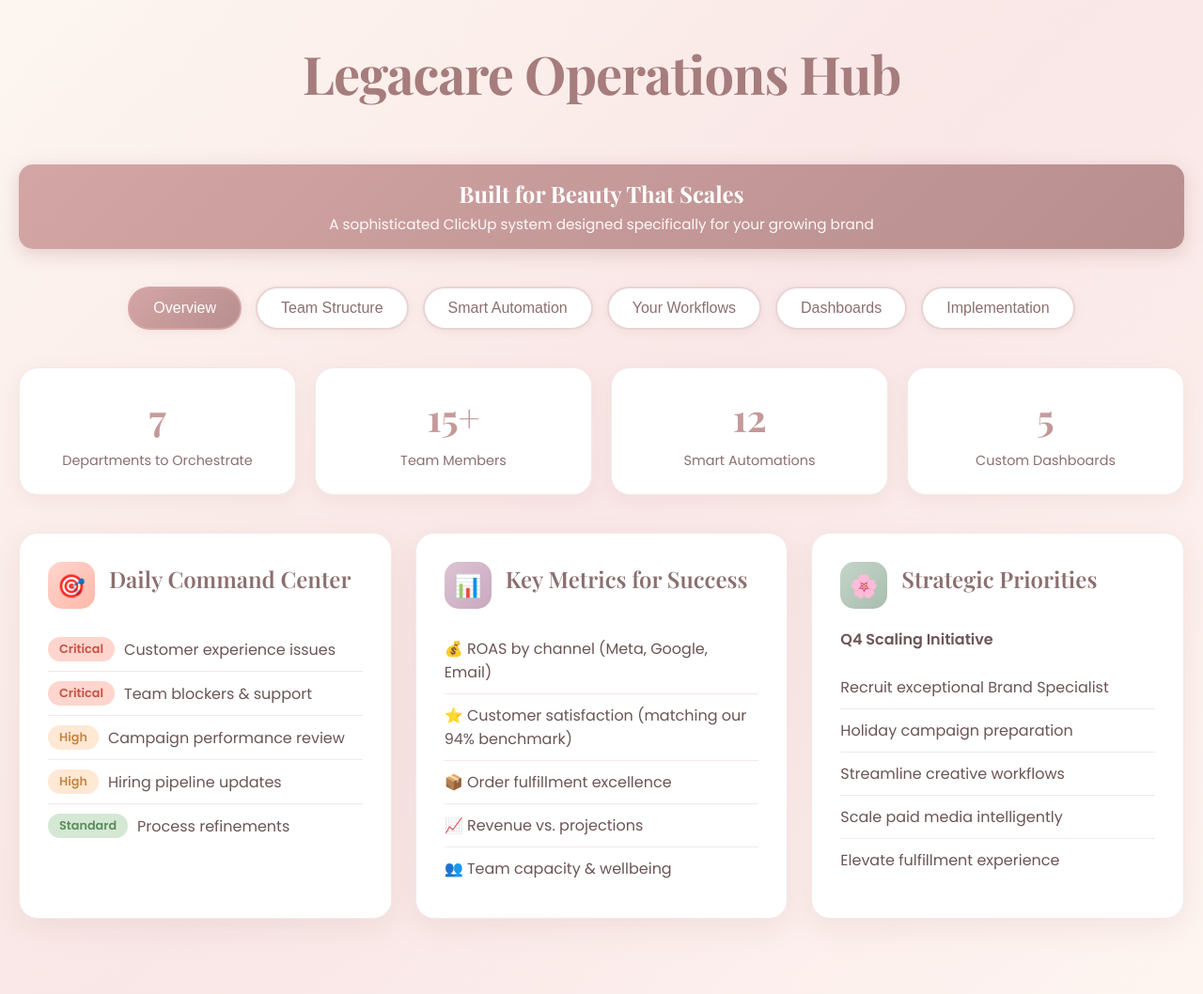
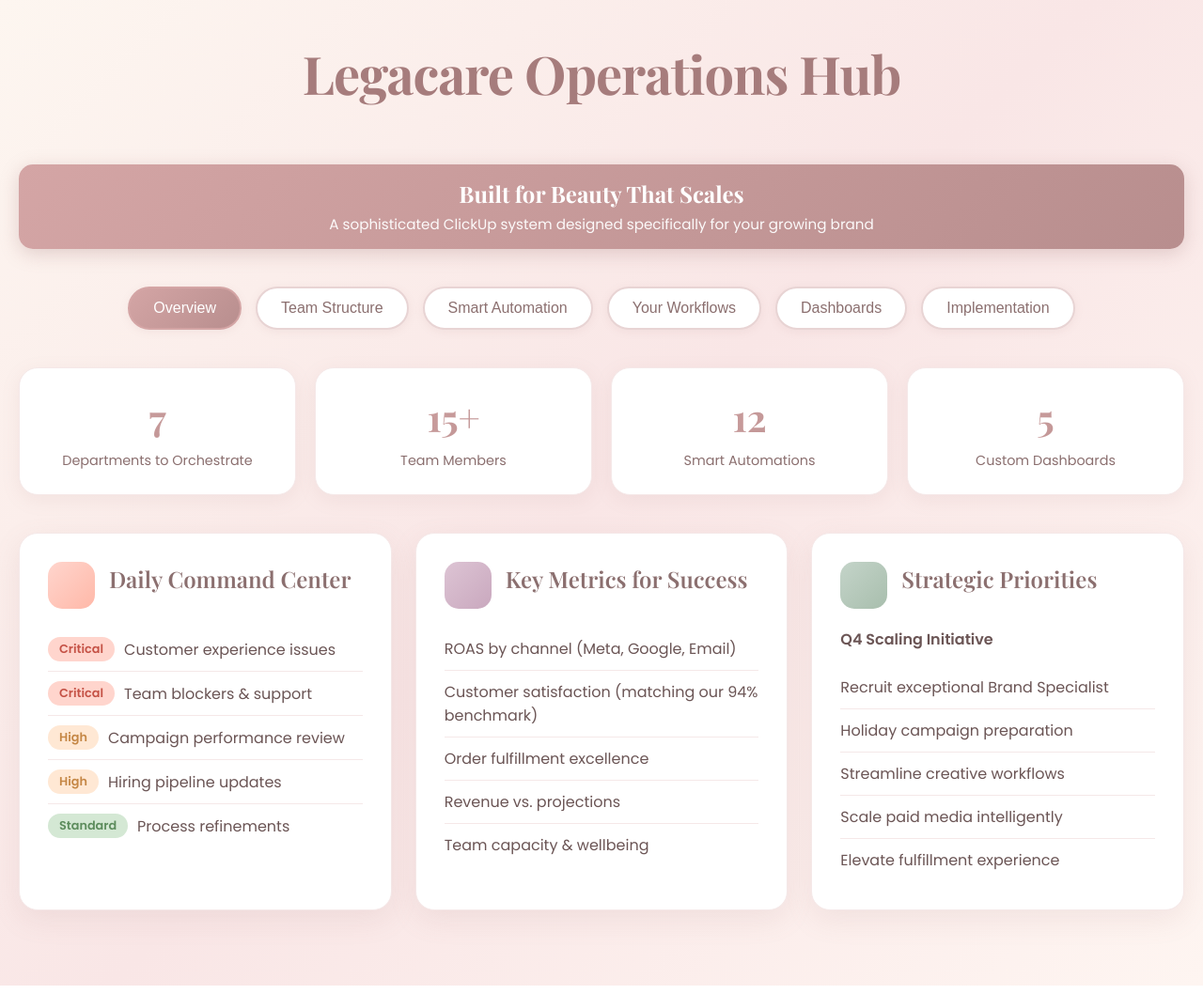
Before and after one commit to demo-collab/collab-demo, a plain HTML site: page index.html in a window 1280 px wide. Shown: the whole page at 94% size. Drawn offline with nearby package versions, Linux system fonts and the light colour scheme.

Commit message:
Update index.html

```diff
--- a/index.html
+++ b/index.html
@@ -467,7 +467,7 @@
 
                 <div class="card">
                     <div class="card-header">
-                        <div class="icon icon-peach">🎯</div>
+                        <div class="icon icon-peach"></div>
                         <div>
                             <h3>Daily Command Center</h3>
                         </div>
@@ -483,23 +483,23 @@
 
                 <div class="card">
                     <div class="card-header">
-                        <div class="icon icon-lavender">📊</div>
+                        <div class="icon icon-lavender"></div>
                         <div>
                             <h3>Key Metrics for Success</h3>
                         </div>
                     </div>
                     <ul class="task-list">
-                        <li>💰 ROAS by channel (Meta, Google, Email)</li>
-                        <li>⭐ Customer satisfaction (matching our 94% benchmark)</li>
-                        <li>📦 Order fulfillment excellence</li>
-                        <li>📈 Revenue vs. projections</li>
-                        <li>👥 Team capacity & wellbeing</li>
+                        <li>ROAS by channel (Meta, Google, Email)</li>
+                        <li>Customer satisfaction (matching our 94% benchmark)</li>
+                        <li>Order fulfillment excellence</li>
+                        <li>Revenue vs. projections</li>
+                        <li>Team capacity & wellbeing</li>
                     </ul>
                 </div>
 
                 <div class="card">
                     <div class="card-header">
-                        <div class="icon icon-sage">🌸</div>
+                        <div class="icon icon-sage"></div>
                         <div>
                             <h3>Strategic Priorities</h3>
                         </div>
```
